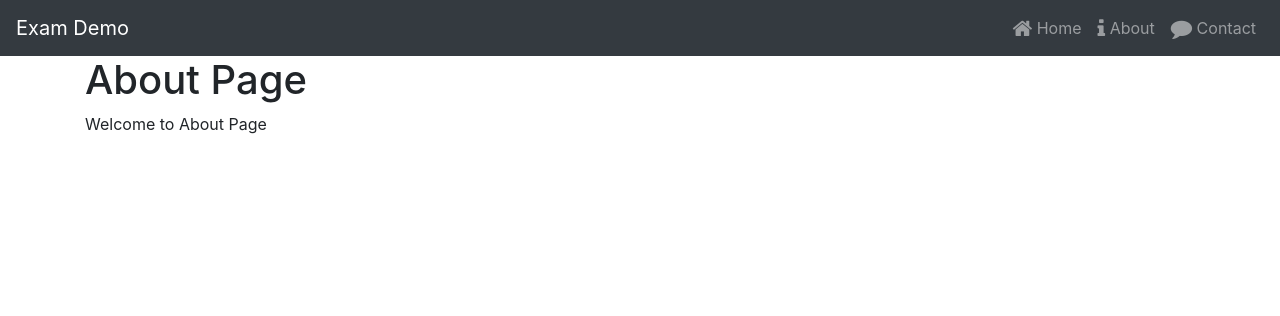
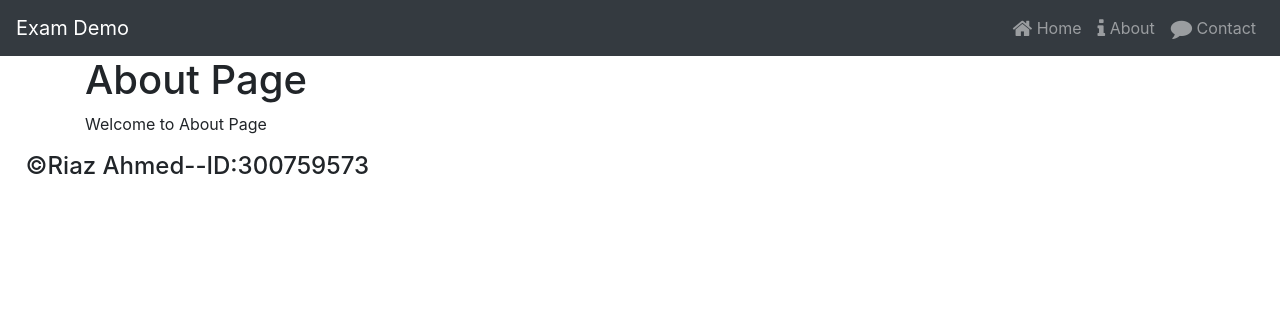
Before and after one commit to riazahmedsg/Assignment4-300759573, a Node server app: page /about in a window 1280 px wide. Shown: the top 316 px of the page. Run offline with Node 20, Linux system fonts and the light colour scheme; some libraries are stand-ins or nearby versions.

Commit message:
procfile added

```diff
--- a/views/partials/footer.ejs
+++ b/views/partials/footer.ejs
@@ -2,5 +2,8 @@
 <script src="/jquery/dist/jquery.min.js"></script>
 <script src="/bootstrap/dist/js/bootstrap.bundle.min.js"></scrip/t>
 <script src="/scripts/app.js"></script>
+<h4> &nbsp;&nbsp;&nbsp; &copy;Riaz Ahmed--ID:300759573 </h4>
+
+
  </body>
 </html>
```
Also changed, not shown: public/assets/images/Logo1.png (added), public/assets/images/Project2.png (added), public/assets/images/Riaz Photo - Copy.jpeg (added), public/assets/images/Riaz Photo.jpeg (added), public/assets/images/RiazAhmed.jpeg (added), public/assets/images/logo2.png (added), public/assets/images/logo3.png (added), public/assets/images/logoRiaz.png (added), public/assets/images/patientcare.jpg (added), public/assets/images/summer-treats-summer-snacks.jpg (added), 1 other file.
